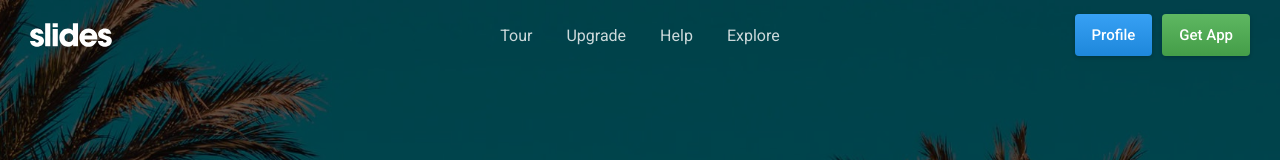
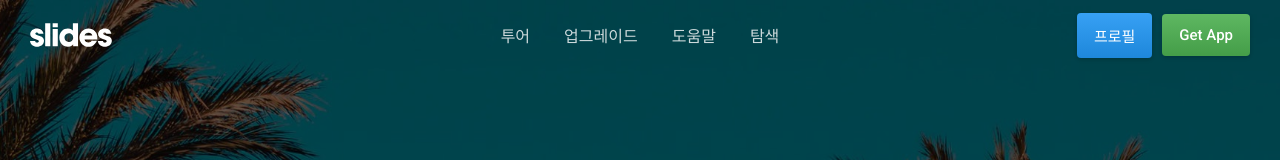
Before and after one commit to jh010131/static-web-temp, a plain HTML site: page index.html in a window 1280 px wide. Shown: the top 160 px of the page. Drawn offline with nearby package versions, Linux system fonts and the light colour scheme.

Commit message:
Update index.html
메뉴 한글로 변경함

```diff
--- a/index.html
+++ b/index.html
@@ -109,13 +109,13 @@
     <div class="left"><a href="#" title="Slides Framework"><svg style="width:82px;height:24px"><use xmlns:xlink="http://www.w3.org/1999/xlink" xlink:href="#logo"></use></svg></a></div>
     <div class="center">
       <ul class="menu">
-        <li><a href="#">Tour</a></li>
-        <li><a href="#">Upgrade</a></li>
-        <li><a href="#">Help</a></li>
-        <li><a href="#">Explore</a></li>
+        <li><a href="#">투어</a></li>
+        <li><a href="#">업그레이드</a></li>
+        <li><a href="#">도움말</a></li>
+        <li><a href="#">탐색</a></li>
       </ul>
     </div>
-    <div class="right"><a class="button blue gradient" href="#">Profile</a><a class="button green gradient" href="#">Get App</a></div>
+    <div class="right"><a class="button blue gradient" href="#">프로필</a><a class="button green gradient" href="#">Get App</a></div>
   </div>
   <div class="sections compact hidden">
     <div class="left"><a href="#" title="Slides Framework"><svg style="width:82px;height:24px"><use xmlns:xlink="http://www.w3.org/1999/xlink" xlink:href="#logo"></use></svg></a></div>
```
